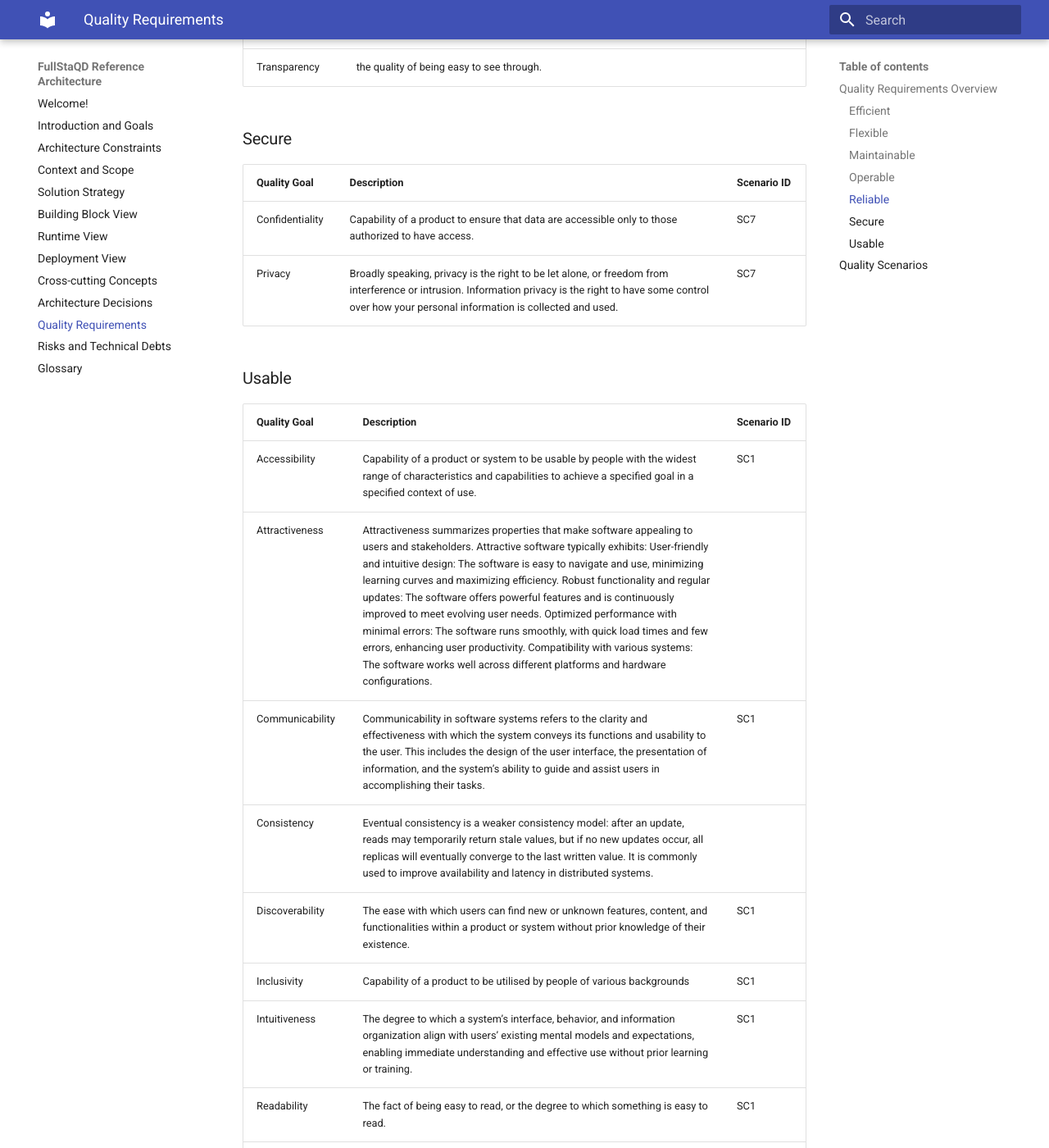
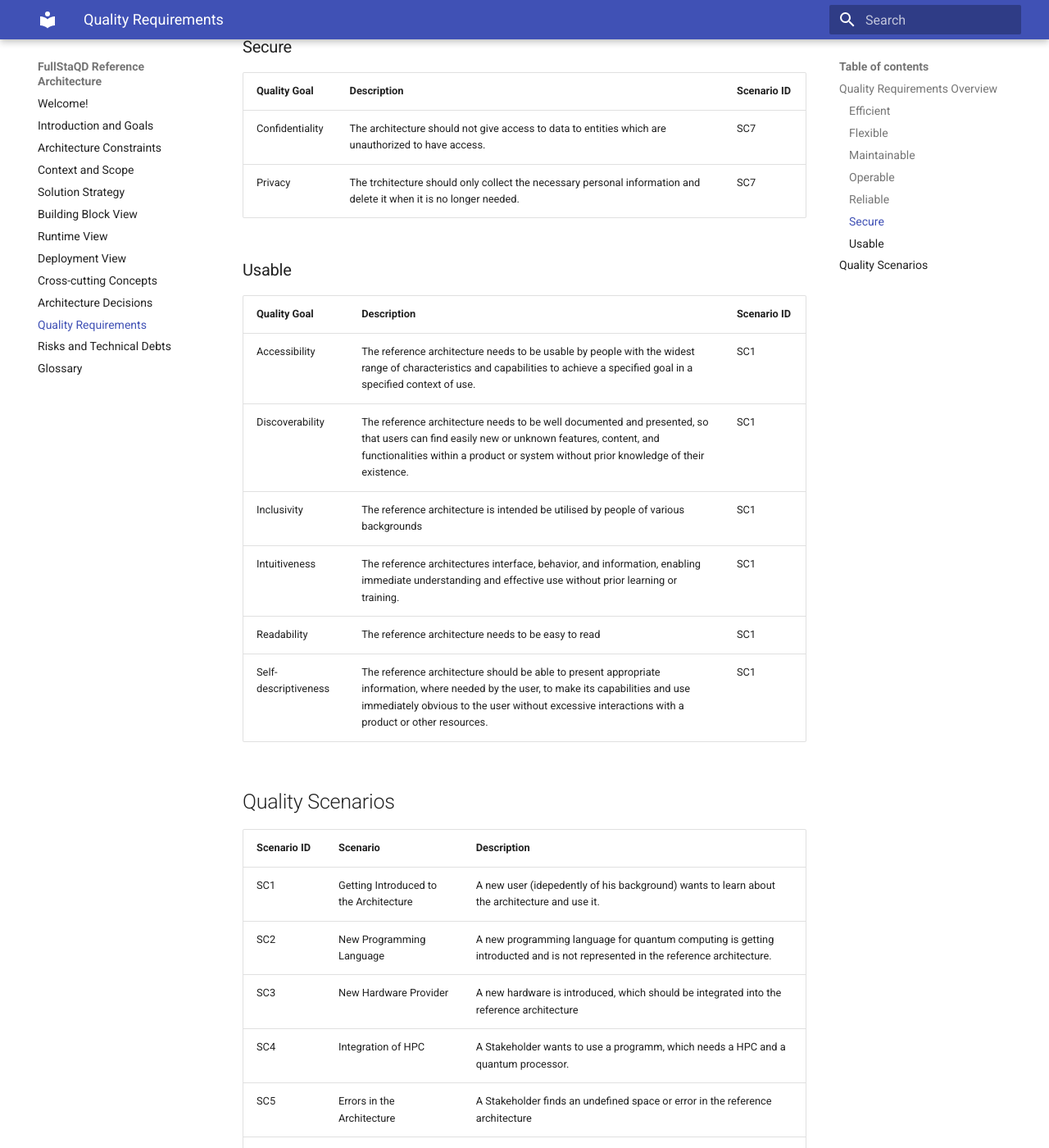
Before and after one commit to FullStaQD/architecture, an MkDocs documentation site: the page built from docs/10_quality_requirements.md, in a window 1280 px wide and 1400 px high, scrolled down 4164 px. Shown: the whole window at 82% size. Built offline with MkDocs 1.6.1 and Material for MkDocs 9.7.7, drawn with Linux system fonts in a browser that asks for light colours; some of the changed text lies outside the part shown.

Commit message:
Update 10_quality_requirements.md
Signed-off-by: RinorKIT <tc4656@kit.edu>

```diff
--- a/docs/10_quality_requirements.md
+++ b/docs/10_quality_requirements.md
@@ -74,32 +74,28 @@ We sort the quality requirements after the arc42 design (https://quality.arc42.o
 | Fault tolerance  | The architecture should be capable to operate as intended despite the presence of hardware or software faults. | |
 | Functional suitability  | The reference architecture should provide functions that meet stated and implied needs of intended users when it is used under specified conditions. | |
 | Stability  |  The reference architecture remains largely unchanged, when adding new features. | SC2 SC3, SC4, SC8  |
-| Suitability  | Provide functions that meet stated and implied needs of intended users when it is used under specified conditions.  | |
-| Timeliness | The degree to which data is up-to-date and available when needed for decision-making or processing. | |
-| Transparency  | the quality of being easy to see through.  | |
+| Timeliness | The architecture should profile the resources to the moment, when its needed for the decision-making or processing e.G. backend-information.| |
+
 
 
 ### Secure
 
 | Quality Goal  | Description |  Scenario ID |
 | ------------- | ------------- |  ------------- |
-| Confidentiality  | Capability of a product to ensure that data are accessible only to those authorized to have access.  | SC7 |
-| Privacy | Broadly speaking, privacy is the right to be let alone, or freedom from interference or intrusion. Information privacy is the right to have some control over how your personal information is collected and used.  | SC7 |
+| Confidentiality  | The architecture should not give access to data to entities which are unauthorized to have access.  | SC7 |
+| Privacy | The trchitecture should only collect the necessary personal information and delete it when it is no longer needed. | SC7 |
 
 
 ### Usable
 
 | Quality Goal  | Description |  Scenario ID |
 | ------------- | ------------- | ------------- |
-| Accessibility  | Capability of a product or system to be usable by people with the widest range of characteristics and capabilities to achieve a specified goal in a specified context of use.  | SC1 |
-| Attractiveness  | Attractiveness summarizes properties that make software appealing to users and stakeholders. Attractive software typically exhibits: User-friendly and intuitive design: The software is easy to navigate and use, minimizing learning curves and maximizing efficiency.  Robust functionality and regular updates: The software offers powerful features and is continuously improved to meet evolving user needs. Optimized performance with minimal errors: The software runs smoothly, with quick load times and few errors, enhancing user productivity. Compatibility with various systems: The software works well across different platforms and hardware configurations.  | |
-| Communicability  | Communicability in software systems refers to the clarity and effectiveness with which the system conveys its functions and usability to the user. This includes the design of the user interface, the presentation of information, and the system’s ability to guide and assist users in accomplishing their tasks.  | SC1 |
-| Consistency  | Eventual consistency is a weaker consistency model: after an update, reads may temporarily return stale values, but if no new updates occur, all replicas will eventually converge to the last written value. It is commonly used to improve availability and latency in distributed systems.  | |
-| Discoverability  | The ease with which users can find new or unknown features, content, and functionalities within a product or system without prior knowledge of their existence.  | SC1 |
-| Inclusivity  | Capability of a product to be utilised by people of various backgrounds  | SC1 |
-| Intuitiveness  | The degree to which a system’s interface, behavior, and information organization align with users’ existing mental models and expectations, enabling immediate understanding and effective use without prior learning or training. | SC1 |
-| Readability  | The fact of being easy to read, or the degree to which something is easy to read.  | SC1 |
-| Self-descriptiveness  | Capability of a product to present appropriate information, where needed by the user, to make its capabilities and use immediately obvious to the user without excessive interactions with a product or other resources.  | SC1 |
+| Accessibility  | The reference architecture needs to be usable by people with the widest range of characteristics and capabilities to achieve a specified goal in a specified context of use.  | SC1 |
+| Discoverability  | The reference architecture needs to be well documented and presented, so that users can find easily new or unknown features, content, and functionalities within a product or system without prior knowledge of their existence.  | SC1 |
+| Inclusivity  | The reference architecture is intended be utilised by people of various backgrounds  | SC1 |
+| Intuitiveness  | The reference architectures interface, behavior, and information, enabling immediate understanding and effective use without prior learning or training. | SC1 |
+| Readability  | The reference architecture needs to be easy to read | SC1 |
+| Self-descriptiveness  | The reference architecture should be able to present appropriate information, where needed by the user, to make its capabilities and use immediately obvious to the user without excessive interactions with a product or other resources.  | SC1 |
 
 
 
```
